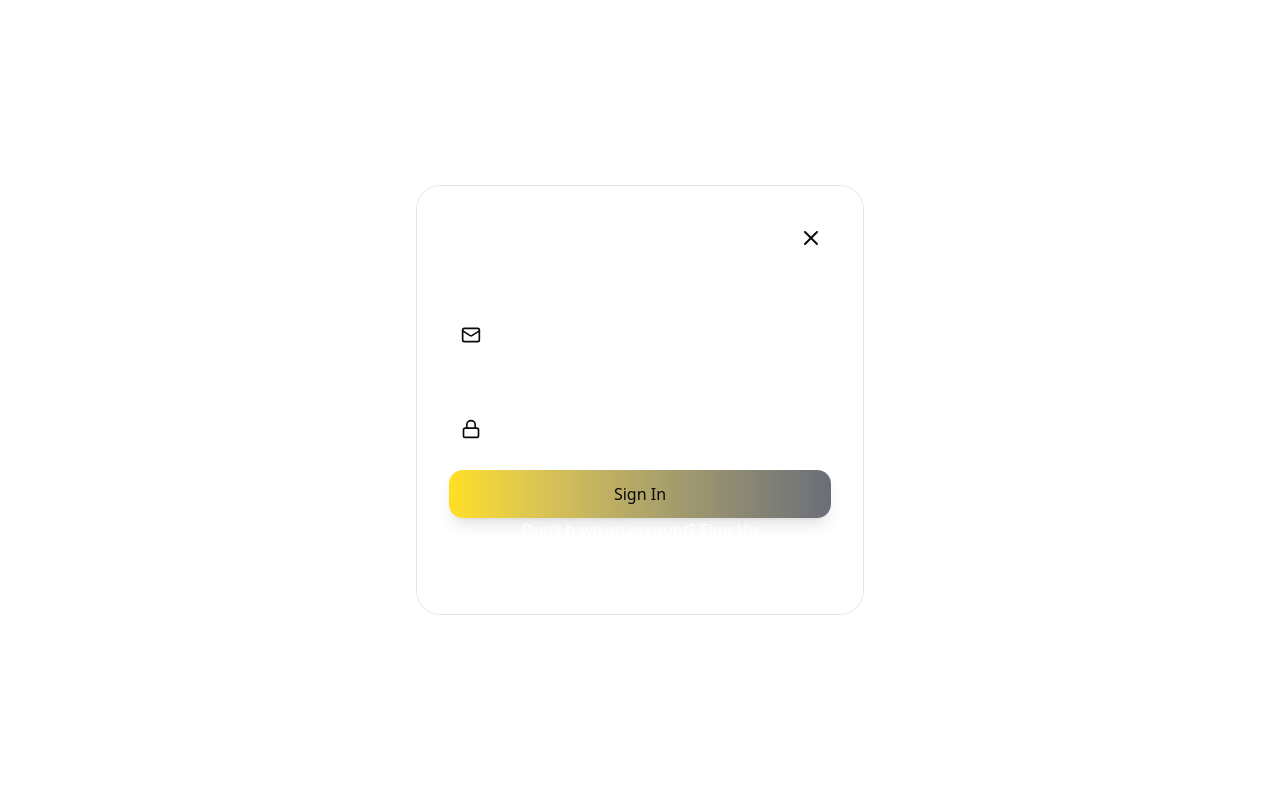
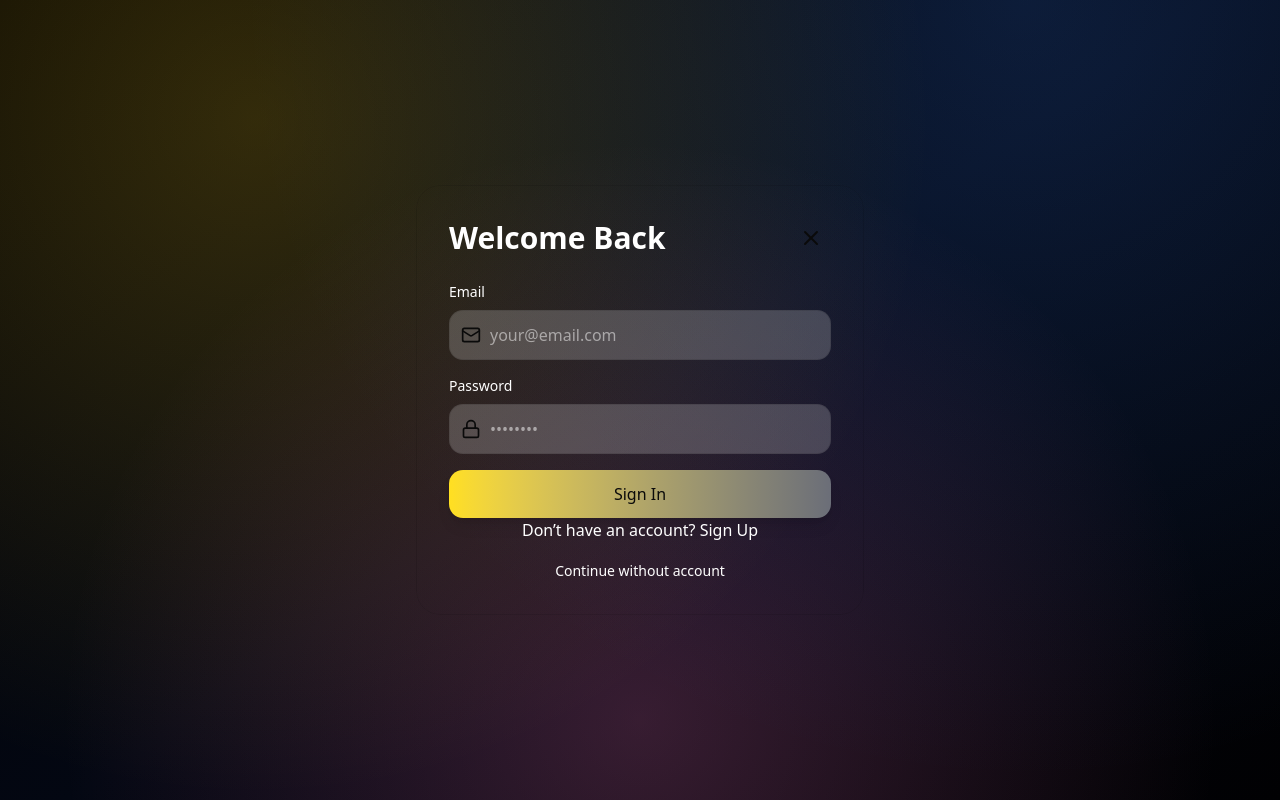
Before and after one commit to pkinami/Colorpuzzlegame, a React (Vite) app: page / in a window 1280 px wide. Built offline with nearby package versions, Linux system fonts and the light colour scheme.

Commit message:
style: refresh auth modal with glossy dark background

```diff
--- a/src/components/auth-modal.tsx
+++ b/src/components/auth-modal.tsx
@@ -31,15 +31,24 @@ export const AuthModal: React.FC<AuthModalProps> = ({ onClose, onAuth, onSkip })
 
   return (
     <div
-      className="fixed inset-0 bg-gradient-to-br from-purple-900/80 via-slate-900/90 to-blue-900/80 flex items-center justify-center p-4 z-50"
+      className="fixed inset-0 flex items-center justify-center p-4 z-50 overflow-hidden"
+      style={{
+        background:
+          'radial-gradient(circle at 20% 15%, rgba(250, 204, 21, 0.2), transparent 55%), radial-gradient(circle at 80% 0%, rgba(59, 130, 246, 0.18), transparent 60%), radial-gradient(circle at 50% 90%, rgba(244, 114, 182, 0.22), transparent 60%), linear-gradient(145deg, #010103 0%, #030712 50%, #010103 100%)',
+      }}
       onClick={onClose}
     >
+      <div className="absolute inset-0 pointer-events-none opacity-80">
+        <div className="absolute -top-32 -left-28 h-[26rem] w-[26rem] rounded-full bg-white/15 blur-[160px]" />
+        <div className="absolute -bottom-48 right-[-6rem] h-[24rem] w-[24rem] rounded-full bg-amber-300/20 blur-[140px]" />
+        <div className="absolute top-1/3 left-1/2 -translate-x-1/2 h-[20rem] w-[28rem] rounded-full bg-sky-400/15 blur-[140px]" />
+      </div>
       <div
-        className="relative overflow-hidden rounded-3xl p-[1px] max-w-md w-full shadow-[0_20px_45px_-15px_rgba(0,0,0,0.8)]"
+        className="relative overflow-hidden rounded-3xl p-[1px] max-w-md w-full shadow-[0_25px_55px_-12px_rgba(0,0,0,0.9)]"
         onClick={(e) => e.stopPropagation()}
       >
-        <div className="absolute inset-0 rounded-3xl bg-gradient-to-br from-fuchsia-400 via-purple-500 to-indigo-600 opacity-70 blur-2xl" />
-        <div className="relative bg-slate-950/90 rounded-3xl p-8 border border-white/10 shadow-[0_0_40px_rgba(244,114,182,0.35)]">
+        <div className="absolute inset-0 rounded-3xl bg-gradient-to-br from-white/30 via-amber-200/20 to-sky-400/30 opacity-80 blur-[120px]" />
+        <div className="relative bg-black/85 backdrop-blur-xl rounded-3xl p-8 border border-white/15 shadow-[0_0_55px_rgba(250,204,21,0.25)]">
           {/* Header */}
           <div className="flex items-center justify-between mb-6">
             <h2 className="text-3xl font-black text-white drop-shadow-[0_4px_16px_rgba(14,116,144,0.35)]">
@@ -66,7 +75,7 @@ export const AuthModal: React.FC<AuthModalProps> = ({ onClose, onAuth, onSkip })
                     type="text"
                     value={name}
                     onChange={(e) => setName(e.target.value)}
-                    className="w-full pl-10 pr-4 py-3 bg-white/15 text-white border border-white/50 rounded-xl focus:outline-none focus:border-yellow-200 focus:ring-2 focus:ring-yellow-200/60 transition-all placeholder-white/80"
+                    className="w-full pl-10 pr-4 py-3 bg-white/20 text-white border border-white/40 rounded-xl focus:outline-none focus:border-yellow-200 focus:ring-2 focus:ring-yellow-200/60 transition-all placeholder-white/70 shadow-[0_10px_25px_rgba(15,23,42,0.55)]"
                     placeholder="Your name"
                     required={isSignUp}
                   />
@@ -84,7 +93,7 @@ export const AuthModal: React.FC<AuthModalProps> = ({ onClose, onAuth, onSkip })
                   type="email"
                   value={email}
                   onChange={(e) => setEmail(e.target.value)}
-                  className="w-full pl-10 pr-4 py-3 bg-white/15 text-white border border-white/50 rounded-xl focus:outline-none focus:border-yellow-200 focus:ring-2 focus:ring-yellow-200/60 transition-all placeholder-white/80"
+                  className="w-full pl-10 pr-4 py-3 bg-white/20 text-white border border-white/40 rounded-xl focus:outline-none focus:border-yellow-200 focus:ring-2 focus:ring-yellow-200/60 transition-all placeholder-white/70 shadow-[0_10px_25px_rgba(15,23,42,0.55)]"
                   placeholder="your@email.com"
                   required
                 />
@@ -101,7 +110,7 @@ export const AuthModal: React.FC<AuthModalProps> = ({ onClose, onAuth, onSkip })
                   type="password"
                   value={password}
                   onChange={(e) => setPassword(e.target.value)}
-                  className="w-full pl-10 pr-4 py-3 bg-white/15 text-white border border-white/50 rounded-xl focus:outline-none focus:border-yellow-200 focus:ring-2 focus:ring-yellow-200/60 transition-all placeholder-white/80"
+                  className="w-full pl-10 pr-4 py-3 bg-white/20 text-white border border-white/40 rounded-xl focus:outline-none focus:border-yellow-200 focus:ring-2 focus:ring-yellow-200/60 transition-all placeholder-white/70 shadow-[0_10px_25px_rgba(15,23,42,0.55)]"
                   placeholder="••••••••"
                   required
                   minLength={6}
```
